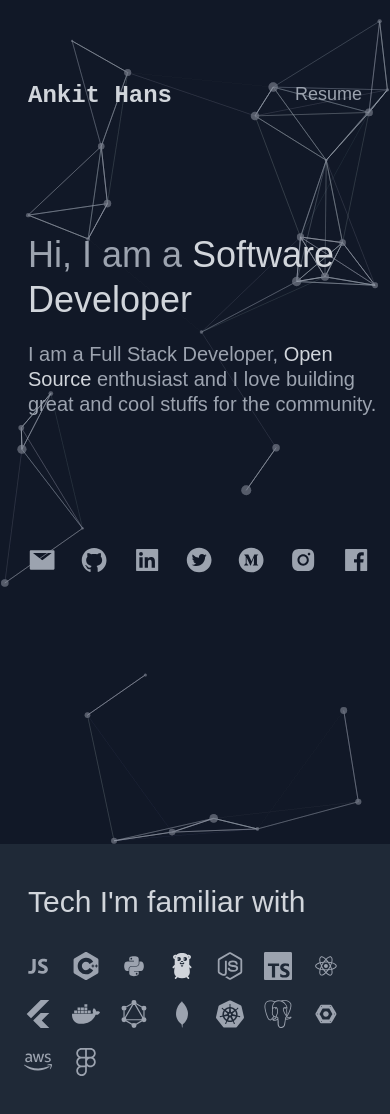
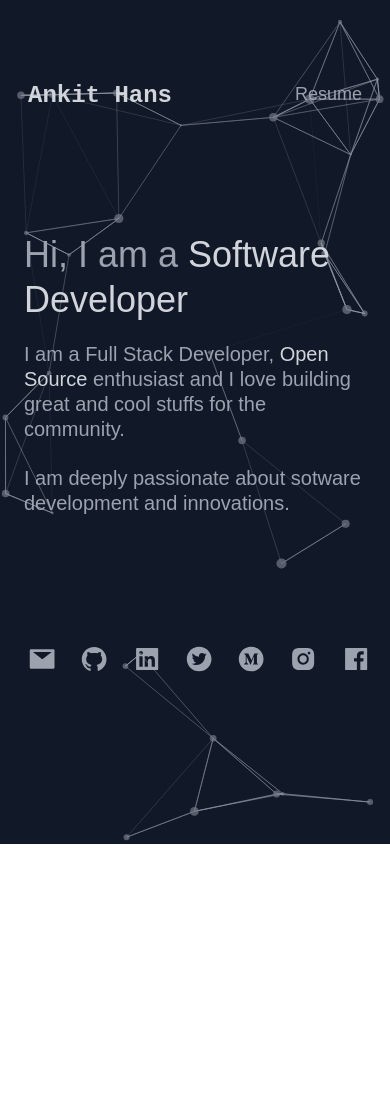
Before and after one commit to ankithans/old-portfolio, a React (Create React App) app: page / in a window 390 px wide. After the commit the page ends 844 px from the top, so only its background shows below. Built offline with nearby package versions, Linux system fonts and the light colour scheme.

Commit message:
feat: enhance responsiveness

```diff
--- a/src/App.js
+++ b/src/App.js
@@ -1,16 +1,15 @@
 import { Name, Body, Social, Techstack } from "./components";
-import Particles from "react-tsparticles";
 
 function App() {
   return (
     <div>
-      <div className="h-screen w-screen lg:pl-40 lg:pr-40">
+      <div className="h-screen w-screen lg:pl-40 md:pl-20 lg:pr-40 md:pr-20">
         <Name />
         <Body />
 
         <Social />
       </div>
-      <div className="bg-gray-800 lg:pl-40 lg:pr-40">
+      <div className="bg-gray-800 w-screen lg:pl-48 md:pl-20 lg:pr-40 md:pr-20">
         <Techstack />
       </div>
     </div>
--- a/src/components/Body.js
+++ b/src/components/Body.js
@@ -1,15 +1,19 @@
 export default function Body() {
   return (
     <div>
-      <div className="text-gray-400 text-4xl lg:text-5xl custom-font body-font pr-5 pl-7 lg:pl-20 pt-10 pb-5 leading-tight">
+      <div className="text-gray-400 text-4xl md:text-5xl custom-font body-font pr-3 pl-6 lg:pl-20 pt-10 pb-5 leading-tight">
         Hi, I am a{" "}
         <span className="text-gray-300 font-medium">Software Developer</span>
       </div>
-      <div className="text-gray-400 text-xl lg:text-4xl custom-font body-font pl-7 pr-3 lg:pl-20  lg:pr-16  leading-tight">
+      <div className="text-gray-400 overflow-y-hidden text-xl md:text-3xl custom-font body-font pl-6 pr-5 lg:pl-20  lg:pr-16  leading-tight">
         I am a Full Stack Developer,{" "}
         <span className="text-gray-300 font-medium">Open Source</span>{" "}
         enthusiast and I love building great and cool stuffs for the community.
       </div>
+      <br />
+      <div className="text-gray-400 overflow-y-hidden text-xl md:text-3xl custom-font body-font pl-6 pr-3 lg:pl-20  lg:pr-16  leading-tight">
+        I am deeply passionate about sotware development and innovations.
+      </div>
     </div>
   );
 }
--- a/src/components/Resume.js
+++ b/src/components/Resume.js
@@ -2,7 +2,7 @@
 
 export default function Resume() {
   return (
-    <div className="float-right pt-20 pb-20 pl-20 body-font text-gray-400 font-medium text-lg">
+    <div className="float-right pt-20 lg:pt-0 pb-20 pl-20 body-font text-gray-400 font-medium text-lg">
       Resume
     </div>
   );
--- a/src/components/Techstack.js
+++ b/src/components/Techstack.js
@@ -19,11 +19,11 @@ import GoIcon from "./goicon";
 
 export default function Techstack() {
   return (
-    <div className="pt-10 pb-10">
-      <div className="text-gray-300 text-3xl lg:text-4xl body-font font-medium pl-7 lg:pl-10">
+    <div className="pt-10 pb-10 ">
+      <div className="text-gray-300 overflow-y-hidden text-3xl lg:text-4xl body-font font-medium pl-7 lg:pl-10">
         Tech I'm familiar with
       </div>
-      <div className="pt-3 lg:pt-10 flex flex-wrap pl-1 pr-3">
+      <div className="pt-3 lg:pt-10 flex flex-wrap pl-2 lg:pl-4 pr-3">
         <DiJavascript1 className="text-gray-400 text-5xl pl-5 pt-5" />
         <SiCplusplus className="text-gray-400 text-5xl pl-5 pt-5" />
         <DiPython className="text-gray-400 text-5xl pl-5 pt-5" />
--- a/src/index.css
+++ b/src/index.css
@@ -4,6 +4,10 @@
 
 @import url("https://fonts.googleapis.com/css2?family=Major+Mono+Display&display=swap");
 @import url("https://fonts.googleapis.com/css2?family=Maven+Pro:wght@400;500&display=swap");
+
+* {
+  overflow-x: hidden;
+}
 
 #particles-js {
   position: fixed !important;
--- a/src/index.js
+++ b/src/index.js
@@ -4,11 +4,12 @@ import "./index.css";
 import App from "./App";
 import reportWebVitals from "./reportWebVitals";
 import Particles from "react-tsparticles";
+import { Techstack } from "./components";
 
 ReactDOM.render(
   <React.StrictMode>
     <Particles
-      className="h-screen"
+      className="h-screen w-screen"
       id="tsparticles"
       options={{
         background: {
@@ -99,7 +100,7 @@ ReactDOM.render(
       }}
     />
     <div
-      className="h-screen"
+      className="h-screen w-screen"
       style={{
         position: "absolute",
         top: 0,
```
